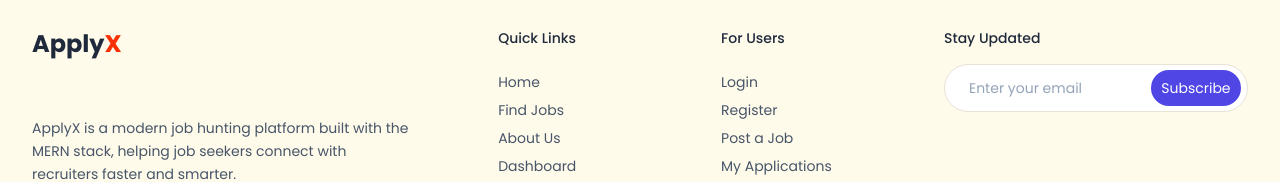
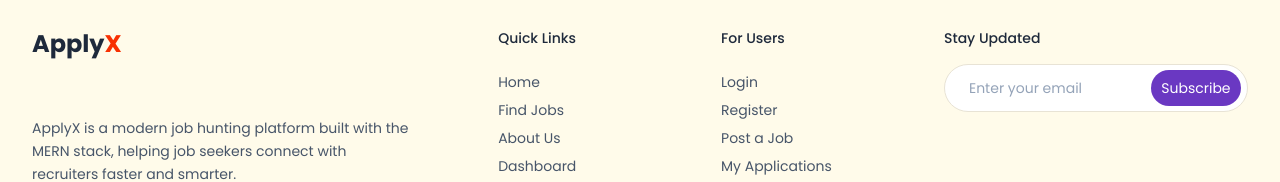
Before and after one commit to Md-Shahriar-Rahman-Shihab/applyx_software_engineering_lab_project, a React (Vite) app in the folder frontend/: page / in a window 1280 px wide. Shown: the part 1939-2121 px from the top of the page. Built offline with nearby package versions, Linux system fonts and the light colour scheme; no server answers.

Commit message:
modify footer

```diff
--- a/frontend/src/components/shared/Footer.jsx
+++ b/frontend/src/components/shared/Footer.jsx
@@ -67,7 +67,7 @@ export default function Footer() {
                                     className="w-full h-full pl-6 outline-none text-sm bg-transparent text-slate-700 placeholder-slate-400"
                                 />
                                 <button
-                                    className="bg-indigo-600 hover:bg-indigo-700 active:scale-95 transition w-36 h-9 rounded-full text-sm text-white mr-1.5"
+                                    className="bg-[#6A38C2] hover:bg-indigo-700 active:scale-95 transition w-36 h-9 rounded-full text-sm text-white mr-1.5"
                                 >
                                     Subscribe
                                 </button>
```
